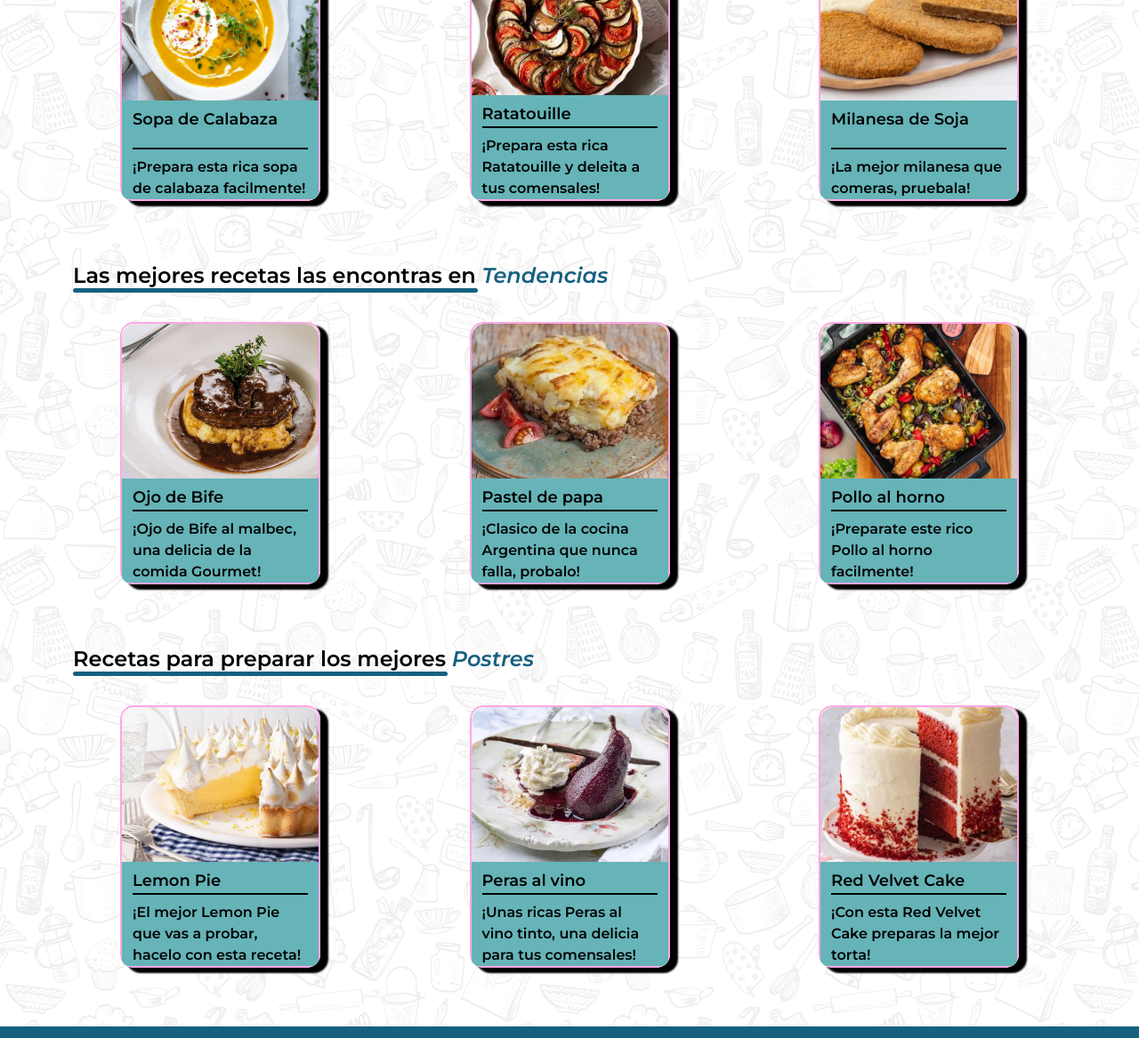
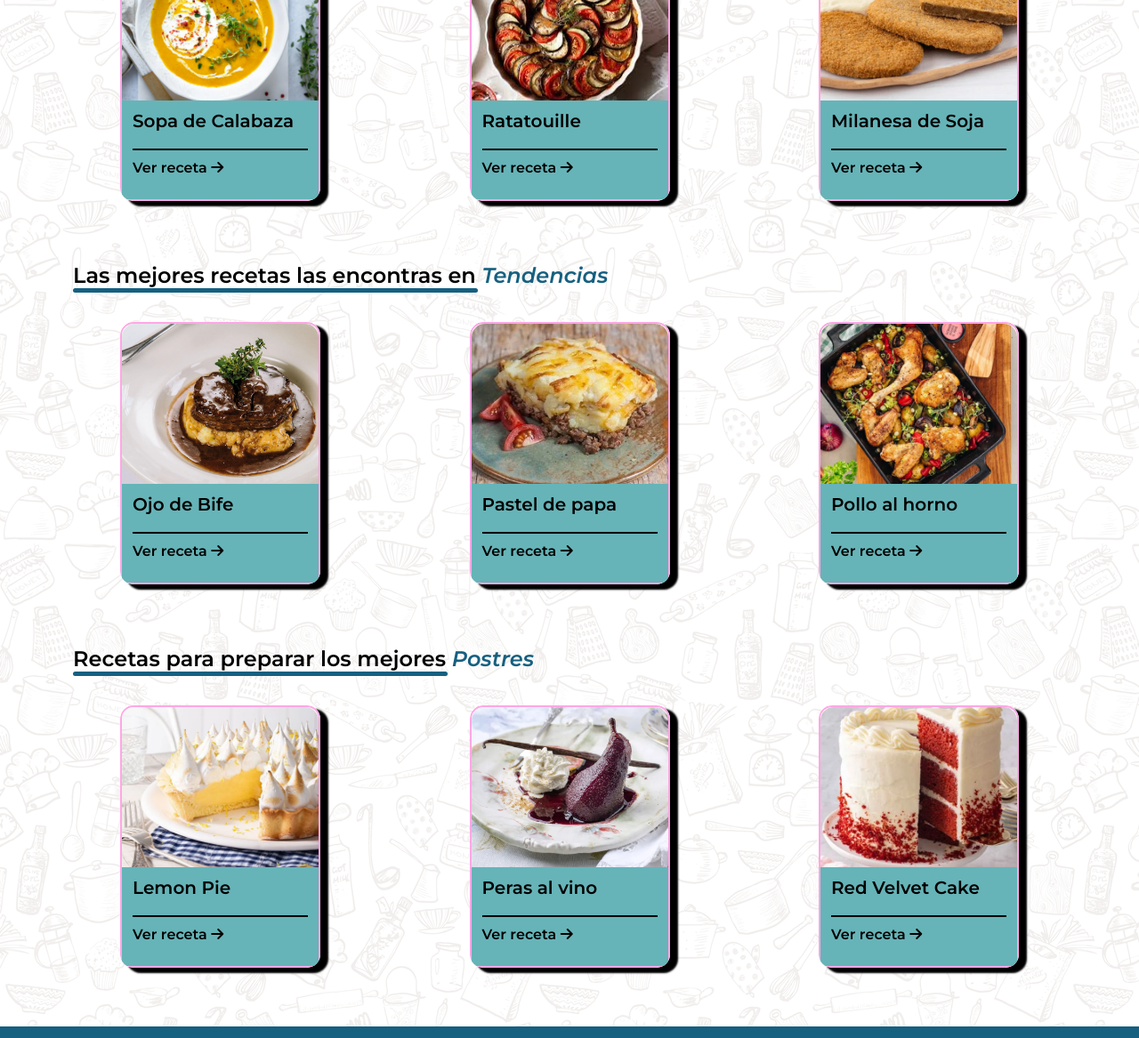
Before and after one commit to guzgoldman/MilRecetas, a plain HTML site: page index.html in a window 1280 px wide. Shown: the part 450-1617 px from the top of the page at 89% size. Drawn offline with nearby package versions, Linux system fonts and the light colour scheme.

Commit message:
Creación de register.html | Creación de formulario de registro | Cambio imagenes por iconos de FA

```diff
--- a/css/style.css
+++ b/css/style.css
@@ -290,17 +290,14 @@ p {
     transform: translateY(-30px);
 }
 
-.recipe li .picture {
+.recipe-photo {
     width: 100%;
     height: 180px;
-    display: flex;
-    justify-content: center;
-    align-items: center;
     overflow: hidden;
     border-radius: 15px 15px 0 0;
 }
 
-.recipe li .picture img {
+.recipe-photo img {
     max-width: 100%;
     max-height: 100%;
     object-fit: cover;
@@ -308,33 +305,23 @@ p {
 }
 
 
-.desc {
+.recipe-description {
     flex: 1;
-    display: flex;
-    flex-direction: column;
     font-weight: 600;
-    color: #000000;
     padding: 0 12px;
     background-color: #66b4b8;
-    text-decoration: none;
 }
 
-.good_title{
-    font-size: large;
-    text-decoration: none;
-}
-
-.good_title,
+.recipe-title,
 .previous_price,
 .price {
     flex: 1;
     padding-top: 8px;
-    text-decoration: none;
 }
 
 .price {
-    border-top: 2px solid #000000;
-    color: #000000;
+    border-top: 2px solid black;
+    color: black;
 }
 
 @media screen and (max-width:633px){
@@ -425,7 +412,7 @@ ul, ol, dl {
 
 .text-block {
     background-color: #acdfe2;
-    box-shadow: 0 2px 10px rgba(0,0,0,0.1);
+    box-shadow: 0 2px 10px rgba(0, 0, 0, 0.1);
     overflow: auto;
     font-weight: bold;
     border-radius: 40px;
@@ -447,11 +434,7 @@ img {
     height: auto;
 }
 
-.reverse {
-    flex-direction: row-reverse;
-}
-
-.maps_ubi{
+.mapa{
     width: 90%;
     height: 85vh;
 }
@@ -470,12 +453,11 @@ img {
         height: auto;
     }
 
-    .section, .reverse {
+    .section {
         flex-direction: column;
     }
 
     img {
         max-width: 100%;
     }
-
 }
--- a/index.html
+++ b/index.html
@@ -68,52 +68,46 @@
                 <ul class="recipe d-flex flex-wrap justify-content-center justify-content-md-between align-items-end">
                     <li class="d-flex">
                         <a class="d-flex flex-column text-decoration-none" href="#">
-                            <div class="picture">
+                            <div class="recipe-photo d-flex justify-content-center align-items-center">
                                 <div class="pic_box">
                                     <img src="./img/recetas/sopa_calabaza.webp" alt="">
                                 </div>
                             </div>
-                            <div class="desc">
-                                <p class="good_title">
+                            <div class="recipe-description d-flex flex-column text-decoration-none text-black">
+                                <p class="recipe-title fs-5 text-decoration-none">
                                     Sopa de Calabaza
                                 </p>
-                                <p class="price">
-                                    ¡Prepara esta rica sopa de calabaza facilmente!
-                                </p>
+                                <p class="price">Ver receta <i class="fa-solid fa-arrow-right"></i></p>
                             </div>
                         </a>
                     </li>
                     <li class="d-flex">
                         <a class="d-flex flex-column text-decoration-none" href="#">
-                            <div class="picture">
+                            <div class="recipe-photo d-flex justify-content-center align-items-center">
                                 <div class="pic_box">
                                     <img src="./img/recetas/ratatouille.jfif" alt="">
                                 </div>
                             </div>
-                            <div class="desc">
-                                <p class="good_title">
+                            <div class="recipe-description d-flex flex-column text-decoration-none text-black">
+                                <p class="recipe-title fs-5 text-decoration-none">
                                     Ratatouille
                                 </p>
-                                <p class="price">
-                                    ¡Prepara esta rica Ratatouille y deleita a tus comensales!
-                                </p>
+                                <p class="price">Ver receta <i class="fa-solid fa-arrow-right"></i></p>
                             </div>
                         </a>
                     </li>
                     <li class="d-flex">
                         <a class="d-flex flex-column text-decoration-none" href="#">
-                            <div class="picture">
+                            <div class="recipe-photo d-flex justify-content-center align-items-center">
                                 <div class="pic_box">
                                     <img src="./img/recetas/mila_soja.webp" alt="">
                                 </div>
                             </div>
-                            <div class="desc">
-                                <p class="good_title">
+                            <div class="recipe-description d-flex flex-column text-decoration-none text-black">
+                                <p class="recipe-title fs-5 text-decoration-none">
                                     Milanesa de Soja
                                 </p>
-                                <p class="price">
-                                    ¡La mejor milanesa que comeras, pruebala!
-                                </p>
+                                <p class="price">Ver receta <i class="fa-solid fa-arrow-right"></i></p>
                             </div>
                         </a>
                     </li>
@@ -129,53 +123,47 @@
                 <ul class="recipe d-flex flex-wrap justify-content-center justify-content-md-between align-items-end">
                     <li class="d-flex">
                         <a class="d-flex flex-column text-decoration-none" href="#">
-                            <div class="picture">
+                            <div class="recipe-photo d-flex justify-content-center align-items-center">
                                 <div class="pic_box">
                                     <img src="./img/recetas/ojo_de_bife.webp" alt="">
                                 </div>
                             </div>
-                            <div class="desc">
-                                <p class="good_title">
+                            <div class="recipe-description d-flex flex-column text-decoration-none text-black">
+                                <p class="recipe-title fs-5 text-decoration-none">
                                     Ojo de Bife
                                 </p>
-                                <p class="price">
-                                    ¡Ojo de Bife al malbec, una delicia de la comida Gourmet!
-                                </p>
+                                <p class="price">Ver receta <i class="fa-solid fa-arrow-right"></i></p>
                             </div>
                         </a>
                     </li>
 
                     <li class="d-flex">
                         <a class="d-flex flex-column text-decoration-none" href="#">
-                            <div class="picture">
+                            <div class="recipe-photo d-flex justify-content-center align-items-center">
                                 <div class="pic_box">
                                     <img src="./img/recetas/pastel_de_papa.webp" alt="">
                                 </div>
                             </div>
-                            <div class="desc">
-                                <p class="good_title">
+                            <div class="recipe-description d-flex flex-column text-decoration-none text-black">
+                                <p class="recipe-title fs-5 text-decoration-none">
                                     Pastel de papa
                                 </p>
-                                <p class="price">
-                                    ¡Clasico de la cocina Argentina que nunca falla, probalo!
-                                </p>
+                                <p class="price">Ver receta <i class="fa-solid fa-arrow-right"></i></p>
                             </div>
                         </a>
                     </li>
                     <li class="d-flex">
                         <a class="d-flex flex-column text-decoration-none" href="#">
-                            <div class="picture">
+                            <div class="recipe-photo d-flex justify-content-center align-items-center">
                                 <div class="pic_box">
                                     <img src="./img/recetas/pollo_al_horno.webp" alt="">
                                 </div>
                             </div>
-                            <div class="desc">
-                                <p class="good_title">
+                            <div class="recipe-description d-flex flex-column text-decoration-none text-black">
+                                <p class="recipe-title fs-5 text-decoration-none">
                                     Pollo al horno
                                 </p>
-                                <p class="price">
-                                    ¡Preparate este rico Pollo al horno facilmente!
-                                </p>
+                                <p class="price">Ver receta <i class="fa-solid fa-arrow-right"></i></p>
                             </div>
                         </a>
                     </li>
@@ -190,52 +178,46 @@
                 <ul class="recipe d-flex flex-wrap justify-content-center justify-content-md-between align-items-end">
                     <li class="d-flex">
                         <a class="d-flex flex-column text-decoration-none" href="#">
-                            <div class="picture">
+                            <div class="recipe-photo d-flex justify-content-center align-items-center">
                                 <div class="pic_box">
                                     <img src="./img/recetas/lemon_pie.webp" alt="">
                                 </div>
                             </div>
-                            <div class="desc">
-                                <p class="good_title">
+                            <div class="recipe-description d-flex flex-column text-decoration-none text-black">
+                                <p class="recipe-title fs-5 text-decoration-none">
                                     Lemon Pie
                                 </p>
-                                <p class="price">
-                                    ¡El mejor Lemon Pie que vas a probar, hacelo con esta receta!
-                                </p>
+                                <p class="price">Ver receta <i class="fa-solid fa-arrow-right"></i></p>
                             </div>
                         </a>
                     </li>
                     <li class="d-flex">
                         <a class="d-flex flex-column text-decoration-none" href="#">
-                            <div class="picture">
+                            <div class="recipe-photo d-flex justify-content-center align-items-center">
                                 <div class="pic_box">
                                     <img src="./img/recetas/peras_al_vino.webp" alt="">
                                 </div>
                             </div>
-                            <div class="desc">
-                                <p class="good_title">
+                            <div class="recipe-description d-flex flex-column text-decoration-none text-black">
+                                <p class="recipe-title fs-5 text-decoration-none">
                                     Peras al vino
                                 </p>
-                                <p class="price">
-                                    ¡Unas ricas Peras al vino tinto, una delicia para tus comensales!
-                                </p>
+                                <p class="price">Ver receta <i class="fa-solid fa-arrow-right"></i></p>
                             </div>
                         </a>
                     </li>
                     <li class="d-flex">
                         <a class="d-flex flex-column text-decoration-none" href="#">
-                            <div class="picture">
+                            <div class="recipe-photo d-flex justify-content-center align-items-center">
                                 <div class="pic_box">
                                     <img src="./img/recetas/red_velvet.webp" alt="">
                                 </div>
                             </div>
-                            <div class="desc">
-                                <p class="good_title">
+                            <div class="recipe-description d-flex flex-column text-decoration-none text-black">
+                                <p class="recipe-title fs-5 text-decoration-none">
                                     Red Velvet Cake
                                 </p>
-                                <p class="price">
-                                    ¡Con esta Red Velvet Cake preparas la mejor torta!
-                                </p>
+                                <p class="price">Ver receta <i class="fa-solid fa-arrow-right"></i></p>
                             </div>
                         </a>
                     </li>
@@ -248,9 +230,9 @@
         <div class="row py-3">
             <div class="footer-section col-12 col-md-4 px-5 text-center text-md-start">
                 <h2>Contacto</h2>
-                <ul>
-                    <li><img src="./img/Whatsapp.webp" alt="Icono WhatsApp" class="icon"> <a class="text-white text-decoration-none" href="#">WhatsApp</a></li>
-                    <li><img src="./img/redes_sociales.webp" alt="Icono RRSS" class="icon"> <a class="text-white text-decoration-none" href="#">Redes Sociales</a></li>
+                <ul class="contacto">
+                    <li><i class="fa-brands fa-whatsapp fs-2 icon"></i><a class="text-white text-decoration-none" href="#">WhatsApp</a></li>
+                    <li><img src="./img/redes_sociales.webp" alt="Icono RRSS" class="icon"> <a class="text-white text-decoration-none" href="#">Redes sociales</a></li>
                 </ul>
             </div>
             <div class="footer-section col-12 col-md-4 px-5 text-center text-md-start">
```
Also changed, not shown: pages/login.html (+3 -3 lines), pages/nosotros.html (+16 -16 lines), pages/register.html (+22 -3 lines), img/Whatsapp.webp (deleted).
